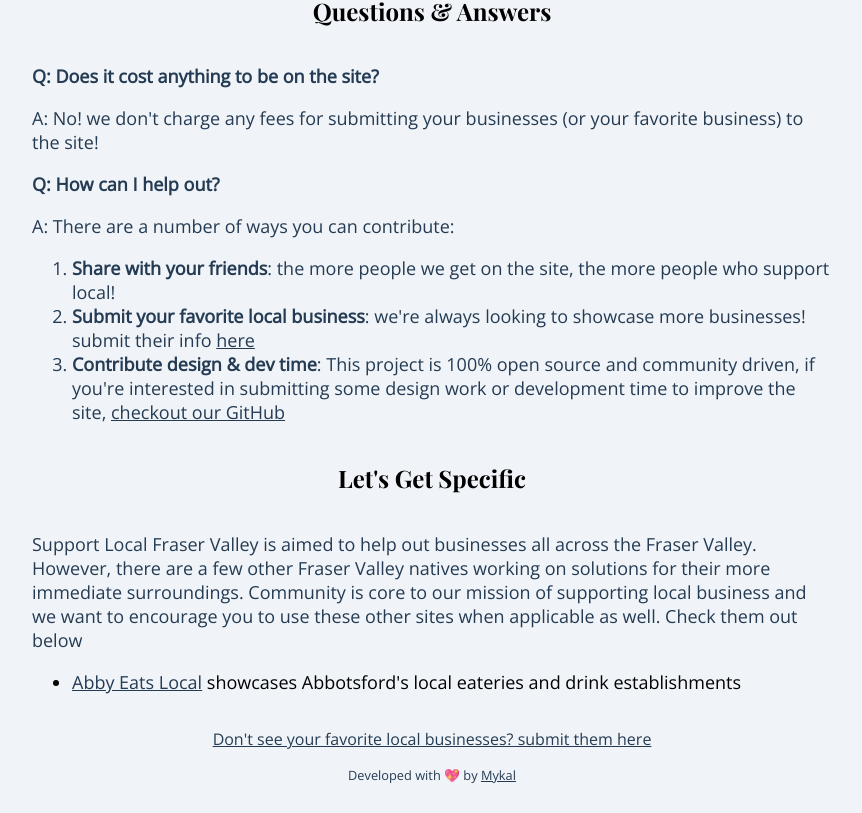
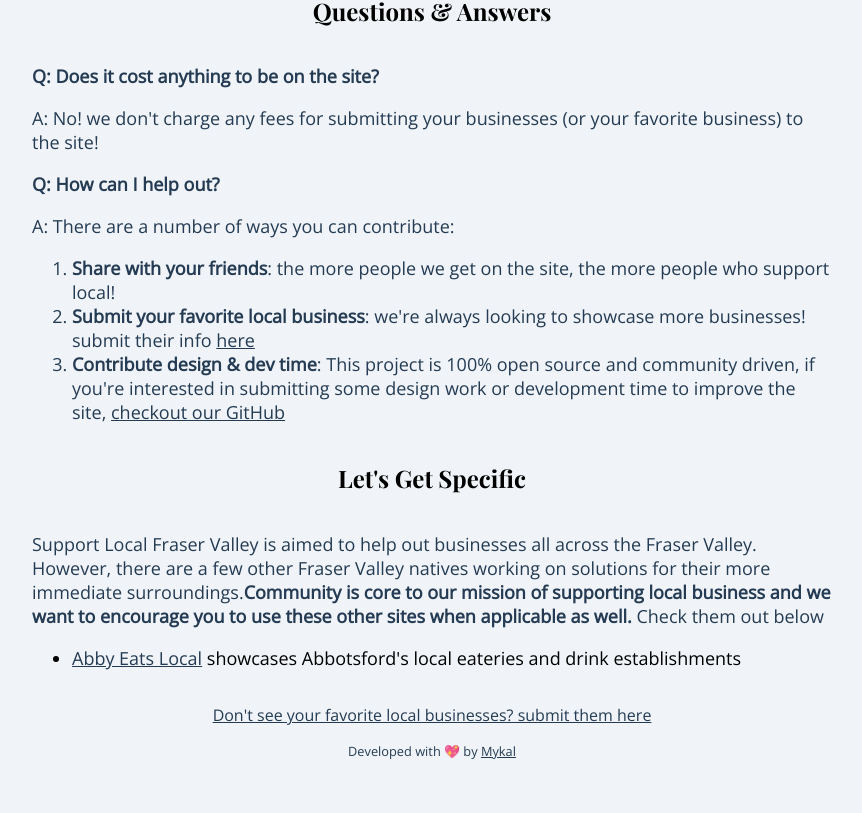
Before and after one commit to MykalMachon/supportlocalfv.ca, a Next.js app: page /about in a window 1280 px wide. Shown: the part 394-1207 px from the top of the page, without its empty margins (208-1070 px from the left). After the commit the page ends 1183 px from the top, so only its background shows below. Built offline with nearby package versions, Linux system fonts and the light colour scheme.

Commit message:
Updating wording on About Page

```diff
--- a/pages/about.tsx
+++ b/pages/about.tsx
@@ -68,9 +68,12 @@ const About = (props) => {
           Support Local Fraser Valley is aimed to help out businesses all across
           the Fraser Valley. However, there are a few other Fraser Valley
           natives working on solutions for their more immediate surroundings.
-          Community is core to our mission of supporting local business and we
-          want to encourage you to use these other sites when applicable as
-          well. Check them out below
+          <b>
+            Community is core to our mission of supporting local business and we
+            want to encourage you to use these other sites when applicable as
+            well.
+          </b>{' '}
+          Check them out below
         </p>
         <ul>
           <li>
```
